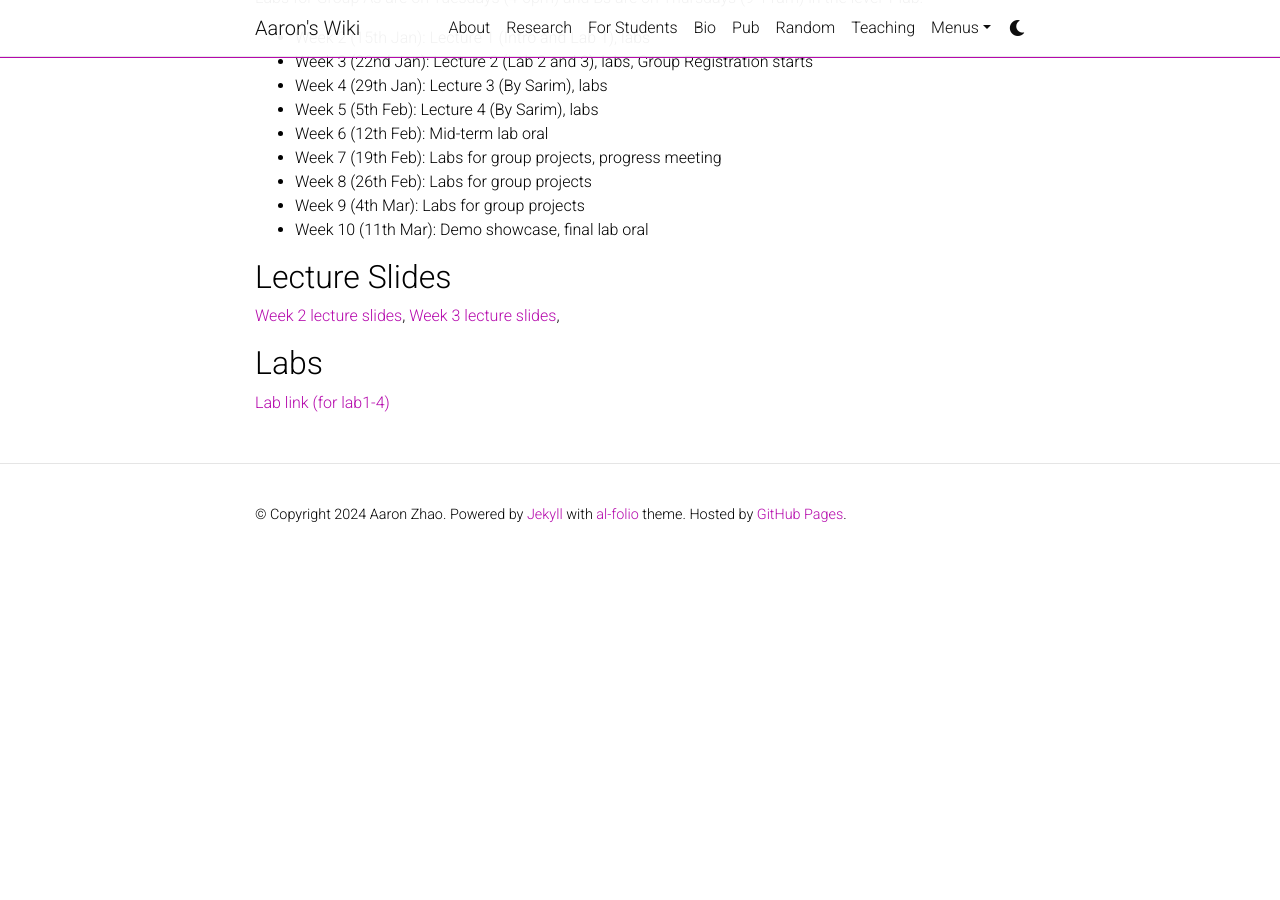
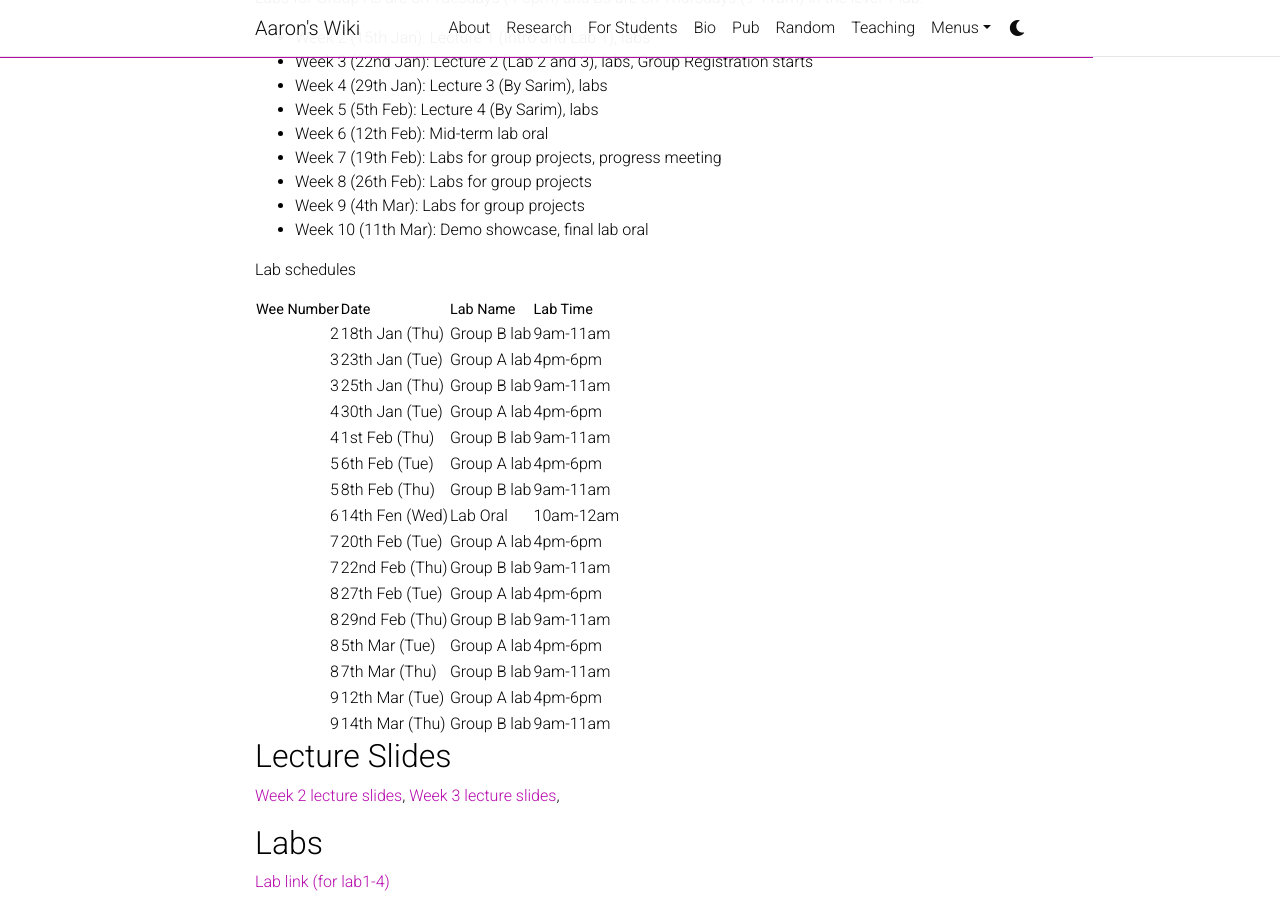
Before and after one commit to Aaron-Zhao123/blog-v2, a Jekyll site: the page built from _pages/info_process.md, in a window 1280 px wide and 900 px high, scrolled down 844 px. Built offline with Jekyll 4.4.1, drawn with Linux system fonts in a browser that asks for light colours; comment, search, counter and statistics services are not loaded; a style sheet for code colours, icons or effects is not loaded; before the commit the page ends 1409 px from its top, so only the background shows below that.

Commit message:
update pdfs

```diff
--- a/_pages/info_process.md
+++ b/_pages/info_process.md
@@ -42,6 +42,28 @@
 - Week 9 (4th Mar): Labs for group projects
 - Week 10 (11th Mar): Demo showcase, final lab oral
 
+Lab schedules
+
+| Wee Number | Date           | Lab Name    | Lab Time |
+|-----------:|----------------|-------------|----------|
+| 2          | 18th Jan (Thu) | Group B lab | 9am-11am |
+| 3          | 23th Jan (Tue) | Group A lab | 4pm-6pm  |
+| 3          | 25th Jan (Thu) | Group B lab | 9am-11am |
+| 4          | 30th Jan (Tue) | Group A lab | 4pm-6pm  |
+| 4          | 1st Feb  (Thu) | Group B lab | 9am-11am |
+| 5          | 6th Feb  (Tue) | Group A lab | 4pm-6pm  |
+| 5          | 8th Feb  (Thu) | Group B lab | 9am-11am |
+| 6          | 14th Fen (Wed) | Lab Oral	  | 10am-12am|
+| 7          | 20th Feb (Tue) | Group A lab | 4pm-6pm  |
+| 7          | 22nd Feb (Thu) | Group B lab | 9am-11am |
+| 8          | 27th Feb (Tue) | Group A lab | 4pm-6pm  |
+| 8          | 29nd Feb (Thu) | Group B lab | 9am-11am |
+| 8          | 5th Mar  (Tue) | Group A lab | 4pm-6pm  |
+| 8          | 7th Mar  (Thu) | Group B lab | 9am-11am |
+| 9          | 12th Mar (Tue) | Group A lab | 4pm-6pm  |
+| 9          | 14th Mar (Thu) | Group B lab | 9am-11am |
+
+
 ## Lecture Slides
 
 <a href="../../assets/pdf/ip/week2.pdf">Week 2 lecture slides</a>,
```
Also changed, not shown: _pages/adls.md (+1 -0 lines), 3 other files.
